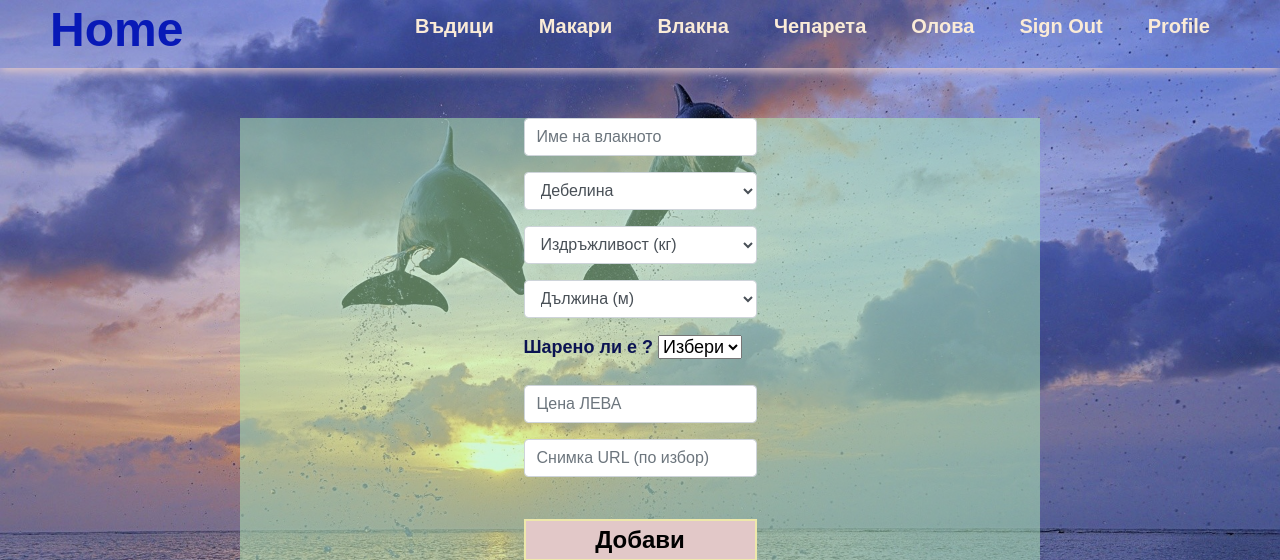
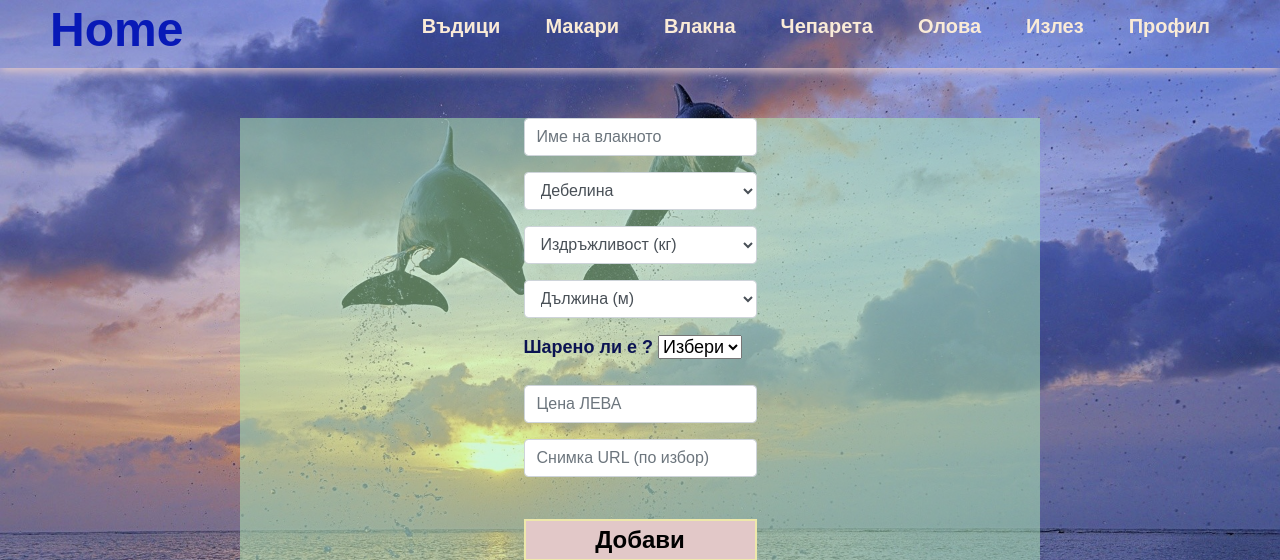
Before and after one commit to kumchovylcho/fishermen_of_noi, a Django app: page /braids/create_braid/ in a window 1280 px wide. Shown: the top 560 px of the page. Run offline with Django 4.2, Linux system fonts and the light colour scheme; the visitor is signed in with stand-in values (Sample User, id 1); parts of the project's set-up code (start-up, migrations or seed data) failed here and were passed over; some libraries are stand-ins or nearby versions.

Commit message:
added extra urls

```diff
--- a/templates/base.html
+++ b/templates/base.html
@@ -22,11 +22,11 @@
                 <li><a href="{% url 'display_leads' %}">Олова</a></li>
 
             {% if user.is_authenticated %}
-                <li><a href="{% url 'logout' %}">Sign Out</a></li>
-                <li><a href="#">Profile</a></li>
+                <li><a href="{% url 'logout' %}">Излез</a></li>
+                <li><a href="{% url 'profile' pk=user.pk %}">Профил</a></li>
             {% else %}
-                <li><a href="{% url 'login' %}">Sign in</a></li>
-                <li><a href="{% url 'register' %}">Sign up</a></li>
+                <li><a href="{% url 'login' %}">Влез</a></li>
+                <li><a href="{% url 'register' %}">Регистрация</a></li>
 
             {% endif %}
             </ul>
```
